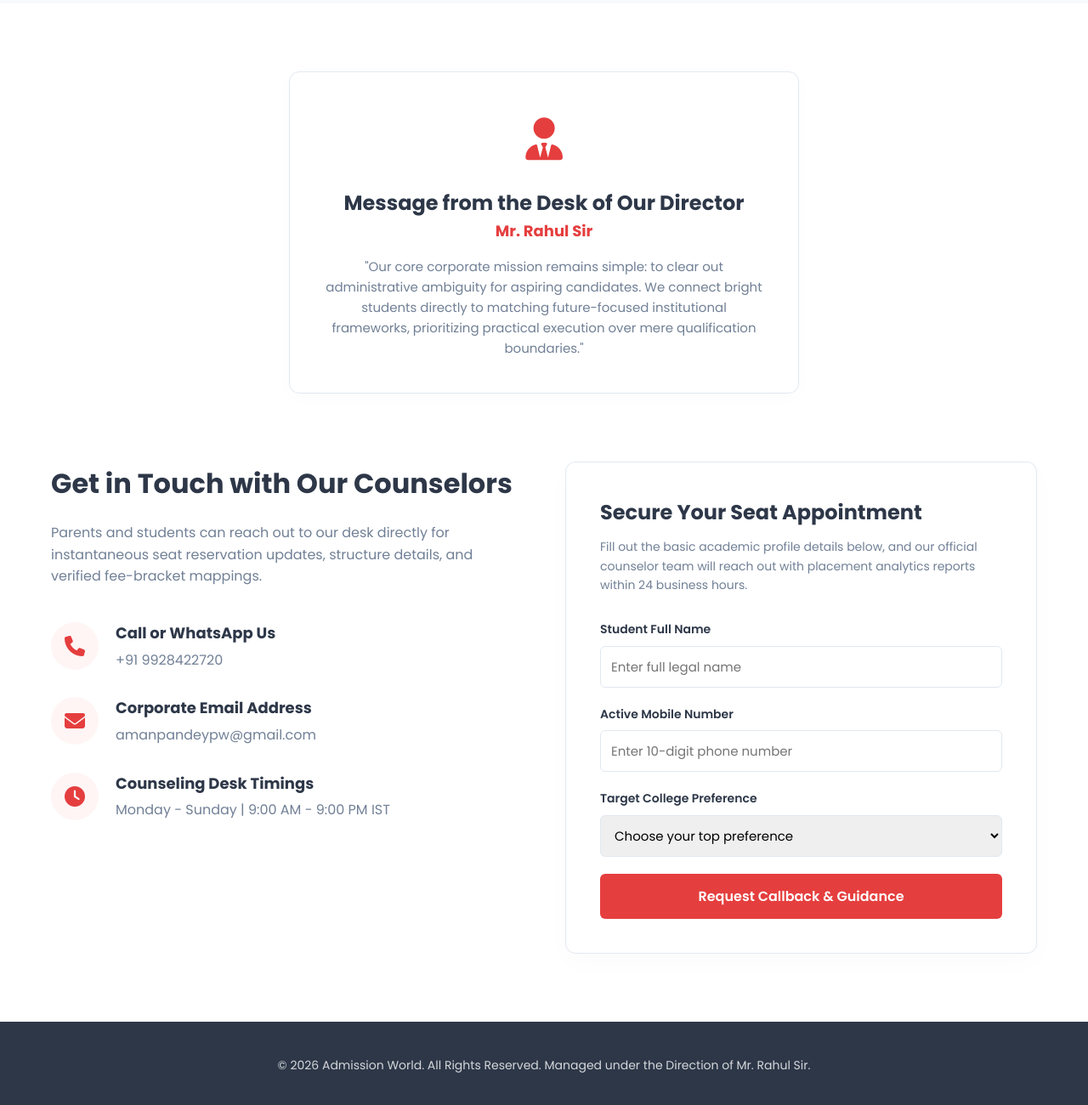
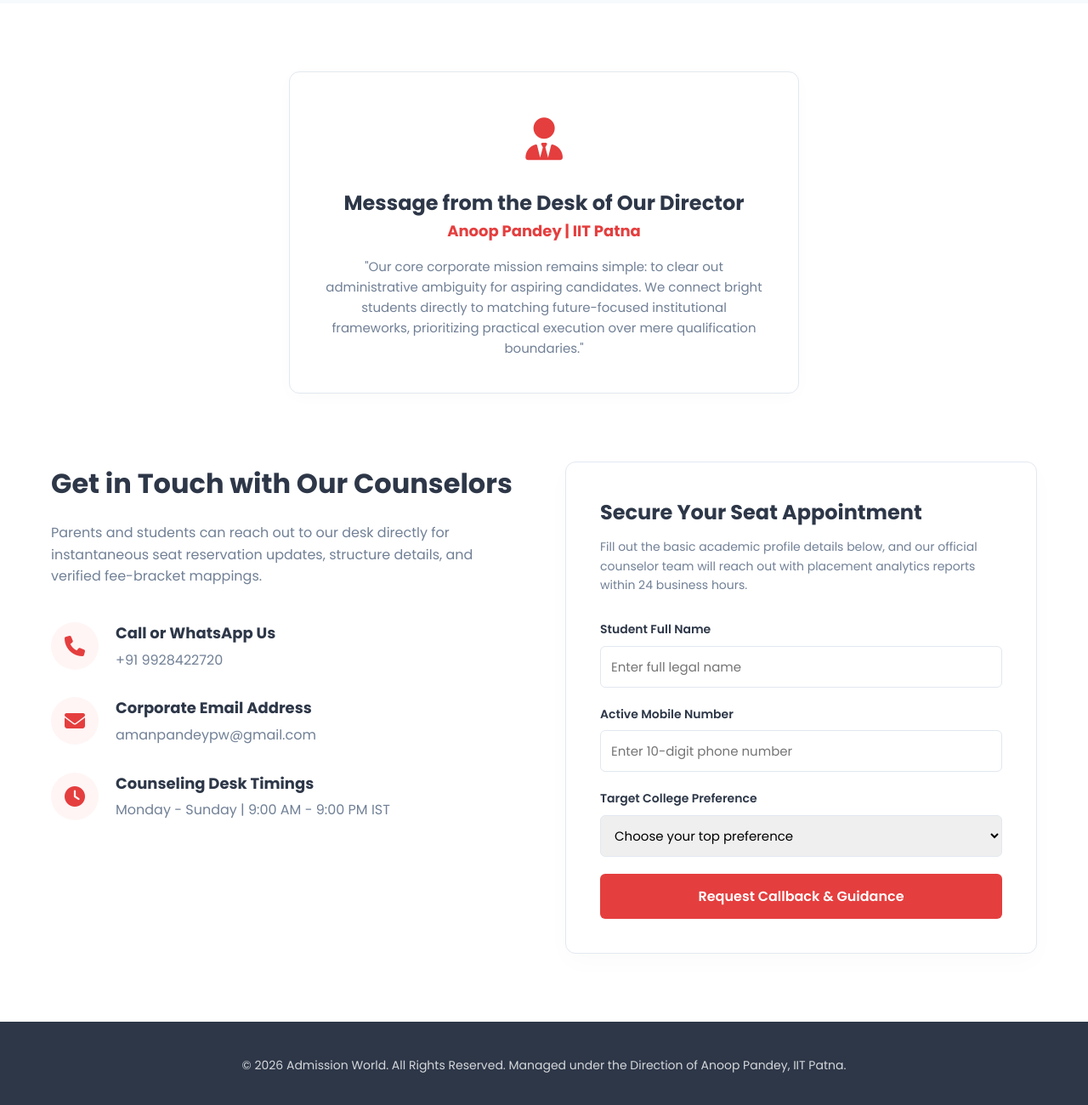
Before and after one commit to amanpandey1650-hue/myfreesite, a plain HTML site: page index.html in a window 1280 px wide. Shown: the part 2714-4014 px from the top of the page at 85% size. Drawn offline with Linux system fonts and the light colour scheme.

Commit message:
Update director name to Anoop Pandey from IIT Patna

```diff
--- a/index.html
+++ b/index.html
@@ -676,7 +676,7 @@
         <div class="leader-card">
             <div class="leader-icon"><i class="fa-solid fa-user-tie"></i></div>
             <h2>Message from the Desk of Our Director</h2>
-            <p style="font-weight: 700; color: var(--primary-red); margin-bottom: 15px; font-size: 18px;">Mr. Rahul Sir</p>
+            <p style="font-weight: 700; color: var(--primary-red); margin-bottom: 15px; font-size: 18px;">Anoop Pandey | IIT Patna</p>
             <p style="color: var(--text-light); font-size: 15px;">"Our core corporate mission remains simple: to clear out administrative ambiguity for aspiring candidates. We connect bright students directly to matching future-focused institutional frameworks, prioritizing practical execution over mere qualification boundaries."</p>
         </div>
     </section>
@@ -750,7 +750,7 @@
 
     <!-- Footer System Layout Block -->
     <footer>
-        <p>&copy; 2026 Admission World. All Rights Reserved. Managed under the Direction of Mr. Rahul Sir.</p>
+        <p>&copy; 2026 Admission World. All Rights Reserved. Managed under the Direction of Anoop Pandey, IIT Patna.</p>
     </footer>
 
 </body>
```
